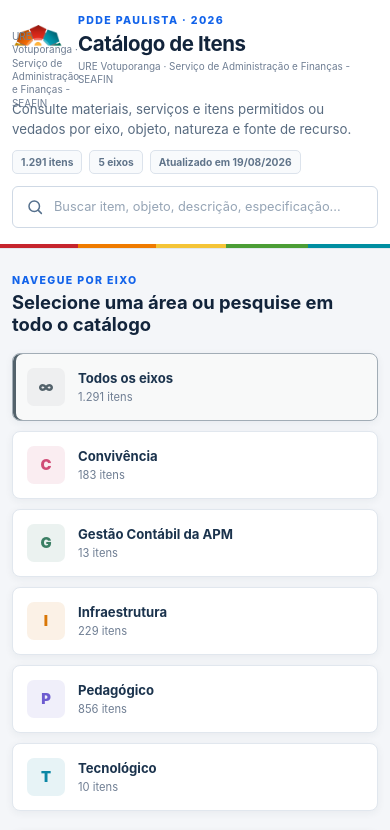
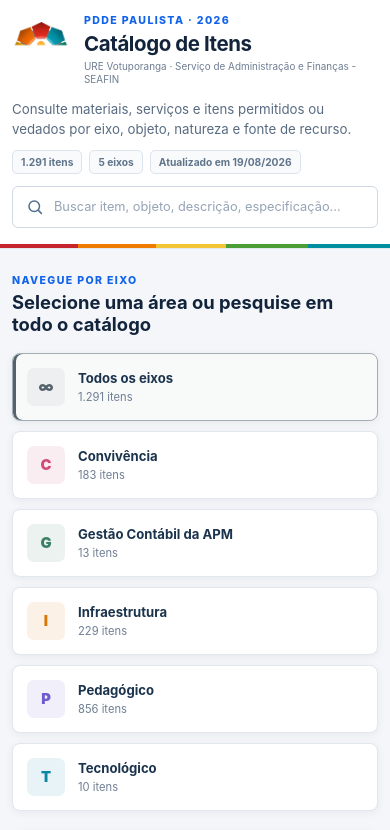
Before and after one commit to pedroakino/catalogo-pdde-paulista, a Next.js app: page / in a window 390 px wide. Shown: the top 830 px of the page. Built offline with nearby package versions, Linux system fonts and the light colour scheme.

Commit message:
Corrigir recorte da logo da URE no cabeçalho

```diff
--- a/app/logo-fix.css
+++ b/app/logo-fix.css
@@ -1,15 +1,39 @@
 .brand-mark {
-  width: 64px;
-  height: 64px;
+  width: 72px;
+  height: 72px;
+  min-width: 72px;
+  min-height: 72px;
+  flex: 0 0 72px;
+  display: block !important;
+  position: relative;
+  overflow: visible;
+  padding: 0 !important;
+  border: 0 !important;
+  background-color: transparent !important;
   background-image: url("/ure-votuporanga-logo.png") !important;
-  background-repeat: no-repeat;
-  background-position: center;
-  background-size: contain;
+  background-repeat: no-repeat !important;
+  background-position: center !important;
+  background-size: contain !important;
+  box-shadow: none !important;
+}
+
+/* O tema do PGA adiciona o subtítulo em todo div filho da marca.
+   Na logo isso acabava sendo desenhado sobre a metade inferior da imagem. */
+.brand-mark::after {
+  content: none !important;
+  display: none !important;
+}
+
+.brand-mark span {
+  display: none !important;
 }
 
 @media (max-width: 680px) {
   .brand-mark {
-    width: 52px;
-    height: 52px;
+    width: 58px;
+    height: 58px;
+    min-width: 58px;
+    min-height: 58px;
+    flex-basis: 58px;
   }
 }
```
